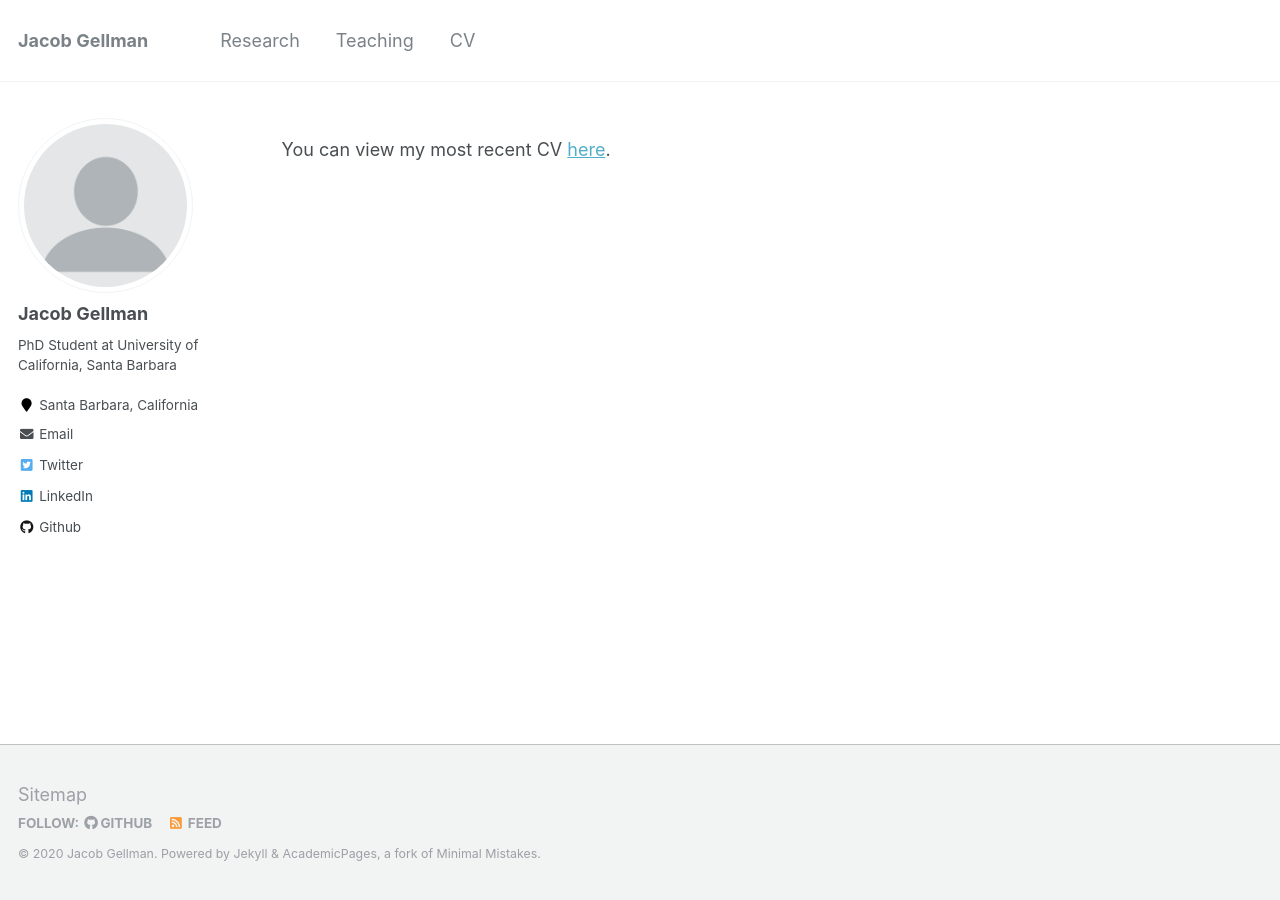
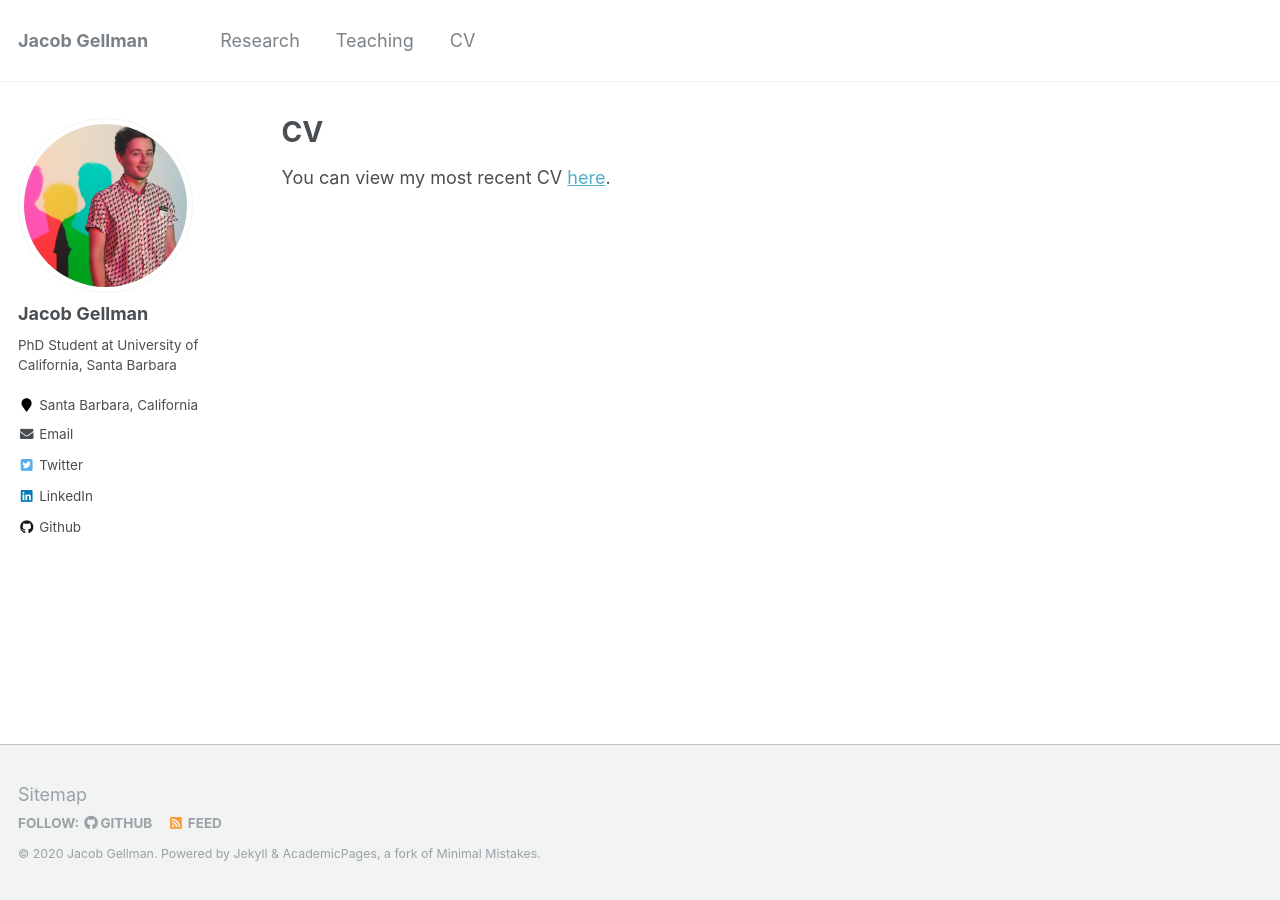
Before and after one commit to jacobgellman/jacobgellman.github.io, a Jekyll site: the page built from _pages/cv.md, in a window 1280 px wide. Built offline with Jekyll 4.4.1, drawn with Linux system fonts in a browser that asks for light colours.

Commit message:
Page updates

```diff
--- a/_pages/cv.md
+++ b/_pages/cv.md
@@ -1,6 +1,6 @@
 ---
 layout: archive
-title: ""
+title: "CV"
 permalink: /cv/
 author_profile: true
 redirect_from:
```
Also changed, not shown: _pages/teaching.md (+1 -1 lines), images/profile.png, 3 other files.
